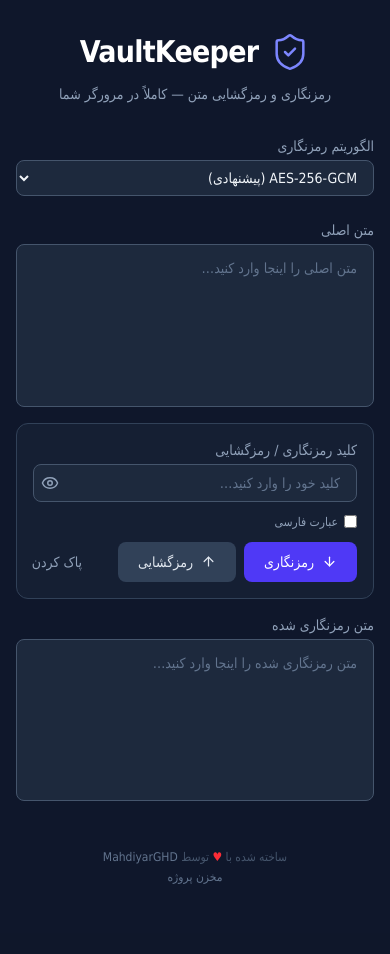
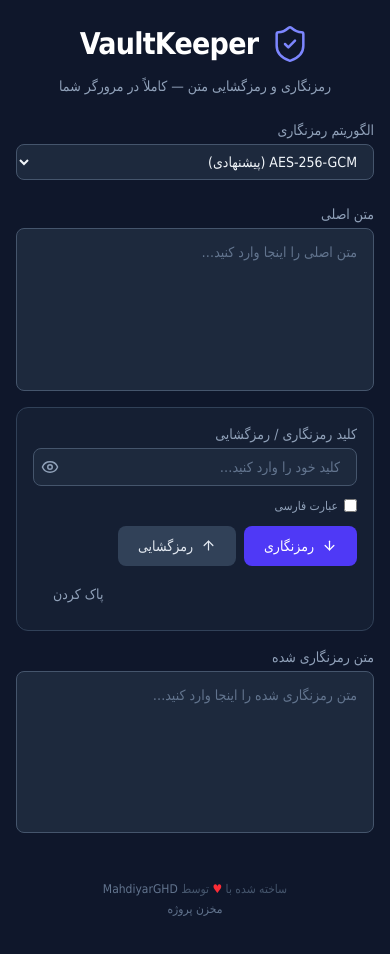
Before and after one commit to MahdiyarGHD/vaultkeeper, a React (Vite) app: page / in a window 390 px wide. Shown: the top 954 px of the page. Before the commit the page ends 933 px from the top, so only its background shows below. Built offline with nearby package versions, Linux system fonts and the light colour scheme.

Commit message:
fix: make project responsive for mobile screens
Agent-Logs-Url: https://github.com/MahdiyarGHD/vaultkeeper/sessions/dcd17aa3-15b6-4a89-bc53-90f199a55dd3

Co-authored-by: MahdiyarGHD <86115606+MahdiyarGHD@users.noreply.github.com>

```diff
--- a/src/components/ActionButton.tsx
+++ b/src/components/ActionButton.tsx
@@ -6,6 +6,7 @@ interface ActionButtonProps {
   loading?: boolean;
   variant?: 'primary' | 'secondary' | 'ghost';
   icon?: React.ReactNode;
+  className?: string;
 }
 
 export function ActionButton({
@@ -14,6 +15,7 @@ export function ActionButton({
   loading = false,
   variant = 'primary',
   icon,
+  className = '',
 }: ActionButtonProps) {
   const base =
     'flex items-center justify-center gap-2 whitespace-nowrap rounded-lg px-5 py-2.5 text-sm font-medium transition cursor-pointer focus:outline-none focus:ring-2 focus:ring-offset-2 focus:ring-offset-slate-900 disabled:opacity-50 disabled:cursor-not-allowed';
@@ -30,7 +32,7 @@ export function ActionButton({
       type="button"
       onClick={onClick}
       disabled={loading}
-      className={`${base} ${colors}`}
+      className={`${base} ${colors} ${className}`}
     >
       {loading ? <Loader2 size={16} className="animate-spin" /> : icon}
       {label}
--- a/src/components/AlgorithmSelector.tsx
+++ b/src/components/AlgorithmSelector.tsx
@@ -13,7 +13,7 @@ export function AlgorithmSelector({ value, onChange }: AlgorithmSelectorProps) {
       <select
         value={value}
         onChange={(e) => onChange(e.target.value as Algorithm)}
-        className="bg-slate-800 border border-slate-600 text-slate-100 text-sm rounded-lg
+        className="w-full bg-slate-800 border border-slate-600 text-slate-100 text-sm rounded-lg
                    px-3 py-2 focus:outline-none focus:ring-2 focus:ring-indigo-500
                    cursor-pointer transition"
       >
--- a/src/components/Header.tsx
+++ b/src/components/Header.tsx
@@ -2,7 +2,7 @@ import { ShieldCheck } from 'lucide-react';
 
 export function Header() {
   return (
-    <header className="flex flex-col items-center gap-2 py-8 select-none">
+    <header className="flex flex-col items-center gap-2 py-6 sm:py-8 select-none">
       <div className="flex items-center gap-3">
         <ShieldCheck className="w-10 h-10 text-indigo-400" strokeWidth={1.5} />
         <h1 className="text-3xl font-bold tracking-tight text-white">
--- a/src/index.css
+++ b/src/index.css
@@ -15,6 +15,7 @@
 body {
   margin: 0;
   min-height: 100vh;
+  overflow-x: hidden;
   background-color: #0f172a;
   color: #e2e8f0;
 }
--- a/src/panels/CryptoPanel.tsx
+++ b/src/panels/CryptoPanel.tsx
@@ -118,7 +118,7 @@ export function CryptoPanel({ algorithm }: CryptoPanelProps) {
           )}
         </div>
 
-        <div className="flex items-center gap-2">
+        <div className="flex flex-wrap items-center gap-2">
           <ActionButton
             label="رمزنگاری"
             icon={<ArrowDown size={15} />}
@@ -132,8 +132,7 @@ export function CryptoPanel({ algorithm }: CryptoPanelProps) {
             loading={loading === 'decrypt'}
             variant="secondary"
           />
-          <div className="flex-1" />
-          <ActionButton label="پاک کردن" onClick={handleClear} variant="ghost" />
+          <ActionButton label="پاک کردن" onClick={handleClear} variant="ghost" className="ms-auto" />
         </div>
 
         {status && <StatusBanner type={status.type} message={status.message} />}
```
